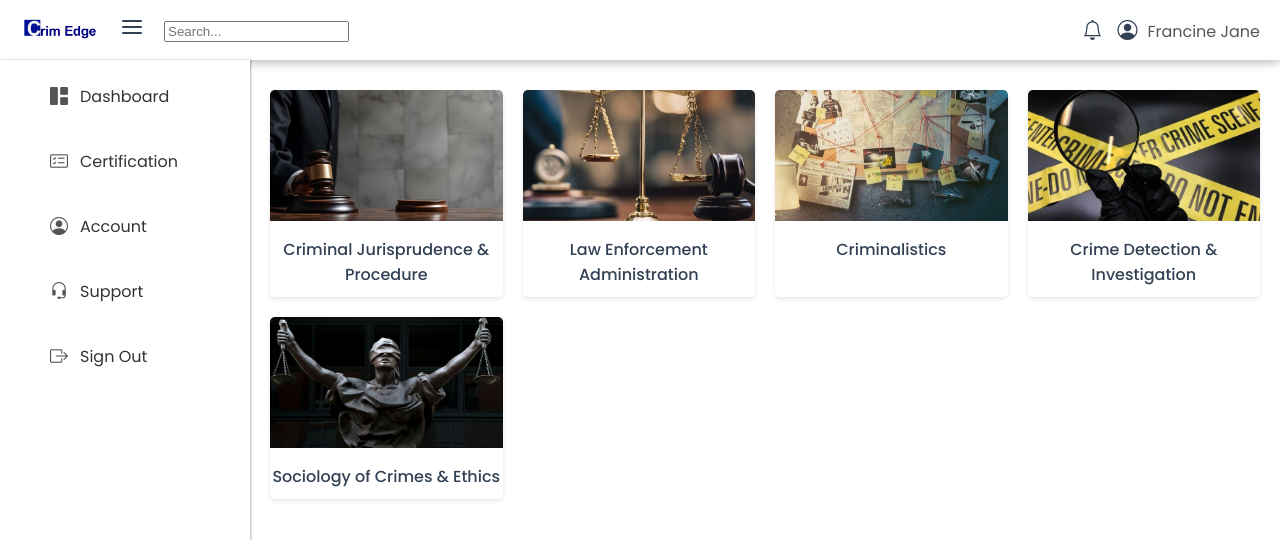
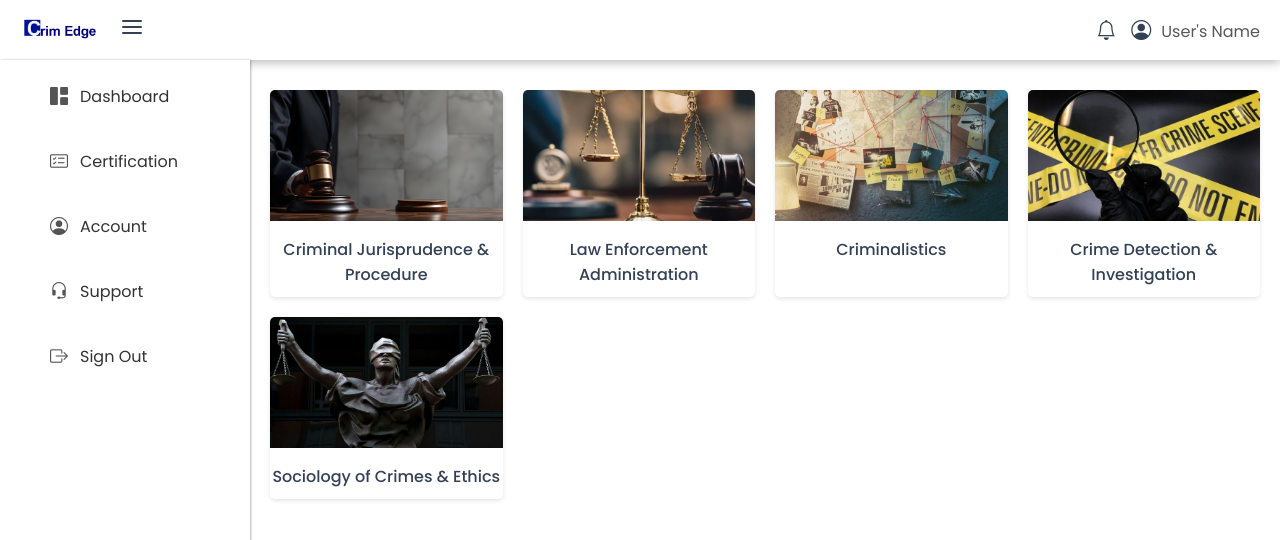
Before and after one commit to fudgeejane/CrimEdge, a React (Vite) app: page /dashboard in a window 1280 px wide. Shown: the top 540 px of the page. Built offline with nearby package versions, Linux system fonts and the light colour scheme.

Commit message:
Update Header.jsx

```diff
--- a/src/components/Header.jsx
+++ b/src/components/Header.jsx
@@ -12,16 +12,13 @@ export default function Header({ toggleSidebar }) {
       <div className="menu-toggle">
         <FiMenu className="menu-icon" onClick={toggleSidebar} />
       </div>
-      <div className="flex items-center gap-4">
-        <input type="text" placeholder="Search..." className="search-input" />
-      </div>
       <div className="user-head">
         <div className="notification">
           <i className="bi bi-bell"></i>
         </div>
         <div className="user-info">
           <i className="bi bi-person-circle"></i>
-          <span>Francine Jane</span>
+          <span>User's Name</span>
         </div>
       </div>
     </div>
```
